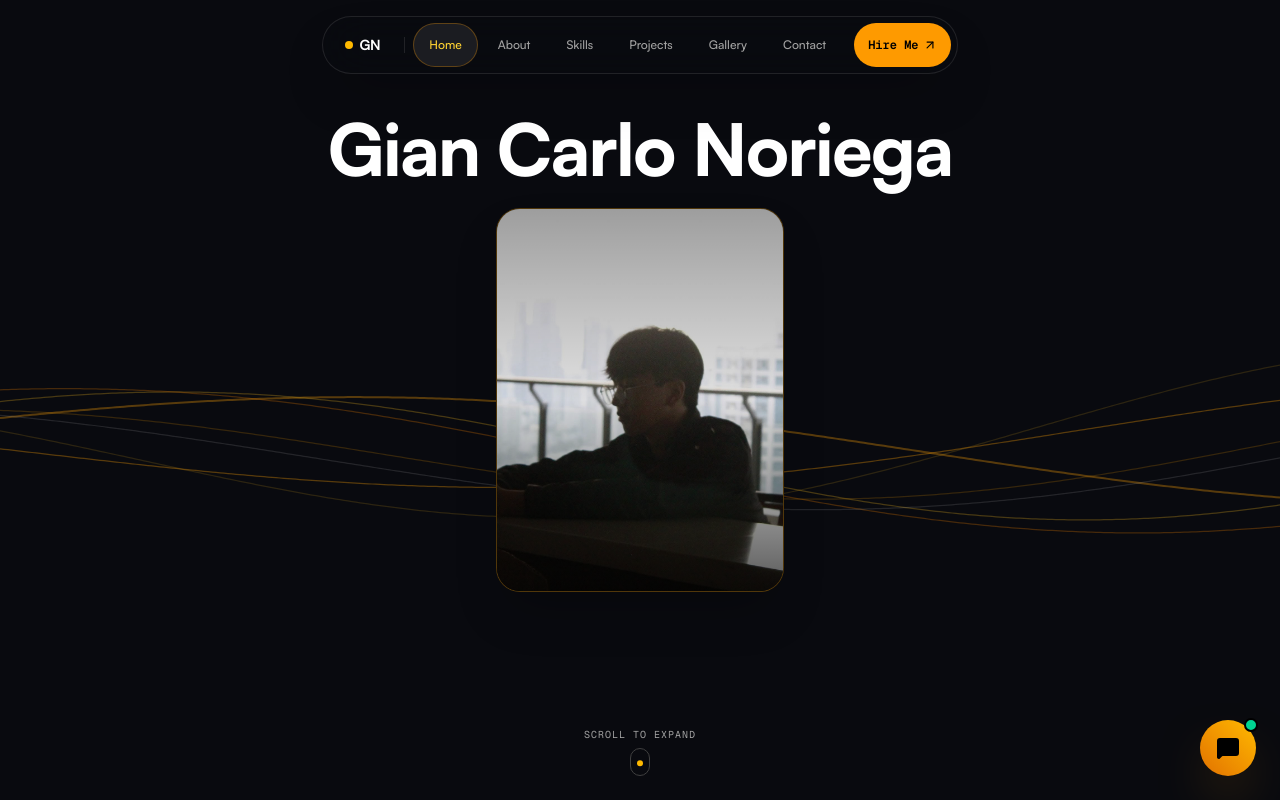
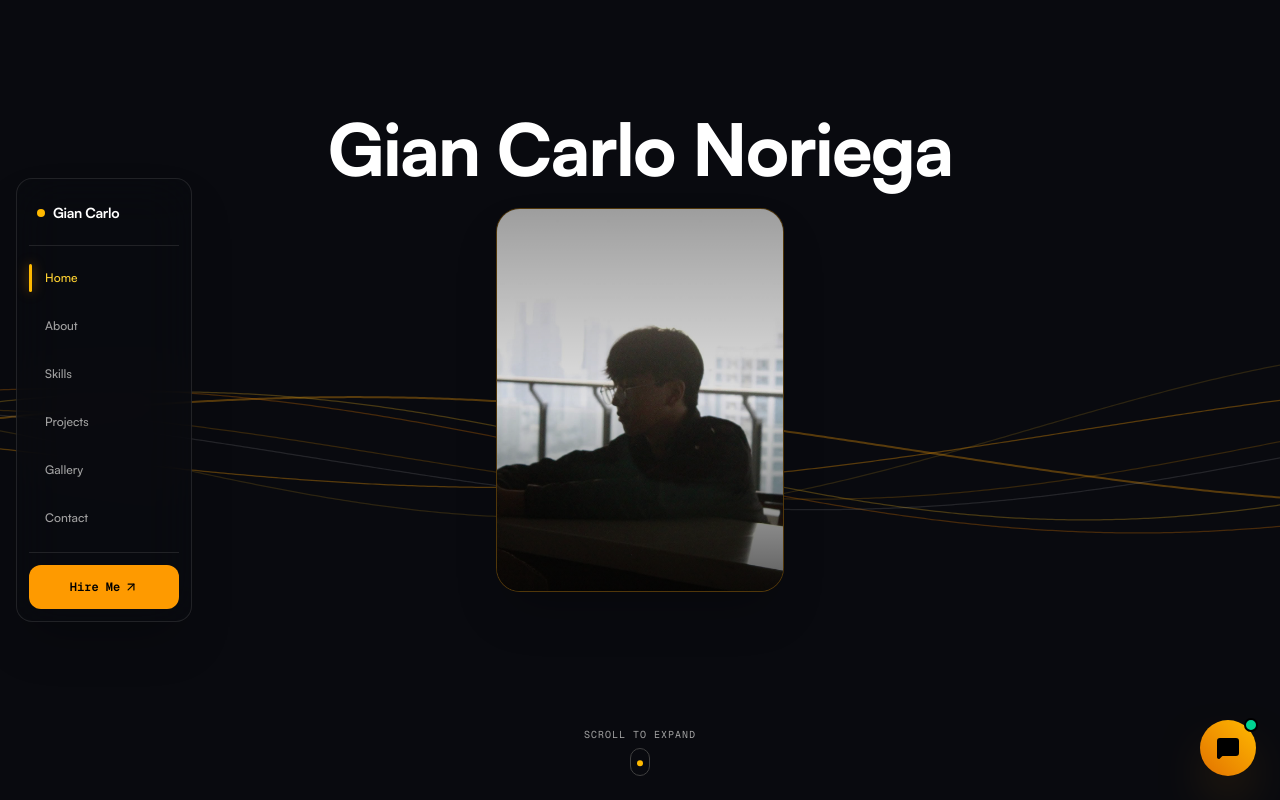
Before and after one commit to frogrest/Portfolio, a React (Vite) app: page / in a window 1280 px wide. Shown: the top 800 px of the page. Built offline with nearby package versions, Linux system fonts and the light colour scheme.

Commit message:
feat(nav): replace top pill with a persistent left rail on desktop, keep drawer menu below xl

```diff
--- a/src/App.tsx
+++ b/src/App.tsx
@@ -21,6 +21,7 @@ export const App: React.FC = () => {
         <DotField />
 
         {/* Structured Sections Container with Consistent Spacing & Rhythm */}
+        <div className="xl:pl-44">
           <div className="max-w-6xl mx-auto px-4 sm:px-6 space-y-28 sm:space-y-36 relative z-10 pt-16 sm:pt-24">
             {/* 4. Profile / About Section with ProfileCard */}
             <About />
@@ -44,6 +45,7 @@ export const App: React.FC = () => {
             <Contact />
           </div>
         </div>
+      </div>
     </MainLayout>
   );
 };
--- a/src/components/react-bits/StaggeredMenu.tsx
+++ b/src/components/react-bits/StaggeredMenu.tsx
@@ -75,24 +75,25 @@ export const StaggeredMenu: React.FC<{ items?: NavItem[]; className?: string }>
 
   return (
     <header className={`fixed top-4 left-0 right-0 z-50 flex justify-center px-4 pointer-events-none ${className}`}>
-      {/* Desktop Navigation Floating Pill */}
+      {/* Desktop Left Rail Navigation */}
+      <div className="hidden xl:flex fixed left-4 top-1/2 -translate-y-1/2 z-50 pointer-events-auto">
         <motion.nav
           aria-label="Main Navigation"
-        initial={prefersReduced ? { opacity: 0 } : { opacity: 0, y: -28, filter: "blur(14px)" }}
-        animate={prefersReduced ? { opacity: 1 } : { opacity: 1, y: 0, filter: "blur(0px)" }}
+          initial={prefersReduced ? { opacity: 0 } : { opacity: 0, x: -24, filter: "blur(12px)" }}
+          animate={prefersReduced ? { opacity: 1 } : { opacity: 1, x: 0, filter: "blur(0px)" }}
           transition={{ duration: 0.7, ease: [0.16, 1, 0.3, 1], delay: 0.3 }}
-        className="hidden md:flex items-center gap-1 p-1.5 rounded-full bg-[#090a0f]/80 backdrop-blur-xl border border-white/10 shadow-2xl pointer-events-auto transition-colors hover:border-amber-500/30"
+          className="w-44 flex flex-col gap-1 p-3 rounded-2xl bg-[#090a0f]/80 backdrop-blur-xl border border-white/10 shadow-2xl transition-colors hover:border-amber-500/30"
         >
           <a
             href="#hero"
             onClick={(e) => handleNavClick(e, "#hero")}
-          className="px-4 py-2 text-sm font-bold tracking-tight text-white flex items-center gap-1.5 rounded-full hover:text-amber-400 transition-[color,transform] active:scale-95 min-h-[44px]"
+            className="flex items-center gap-2 px-2 py-2 rounded-lg text-white hover:text-amber-400 transition-[color,transform] active:scale-95 min-h-[44px]"
           >
             <span className="w-2 h-2 rounded-full bg-amber-400 animate-pulse" />
-          <span>GN</span>
+            <span className="font-bold text-sm tracking-tight">Gian Carlo</span>
           </a>
 
-        <div className="h-4 w-[1px] bg-white/10 mx-1" />
+          <div className="h-[1px] bg-white/10 my-1.5" />
 
           {items.map((item) => {
             const id = item.href.replace("#", "");
@@ -103,14 +104,14 @@ export const StaggeredMenu: React.FC<{ items?: NavItem[]; className?: string }>
                 key={item.label}
                 href={item.href}
                 onClick={(e) => handleNavClick(e, item.href)}
-              className={`relative px-4 py-2 text-xs font-medium rounded-full transition-[color,background-color,transform] active:scale-95 min-h-[44px] flex items-center justify-center ${
-                isActive ? "text-amber-300" : "text-neutral-400 hover:text-white"
+                className={`relative pl-4 pr-3 py-2.5 text-xs font-medium rounded-lg flex items-center transition-[color,background-color,transform] active:scale-[0.98] min-h-[44px] ${
+                  isActive ? "text-amber-300" : "text-neutral-400 hover:text-white hover:bg-white/5"
                 }`}
               >
                 {isActive && (
                   <motion.span
-                  layoutId="active-pill"
-                  className="absolute inset-0 rounded-full bg-white/[0.08] border border-amber-500/30 -z-10"
+                    layoutId="active-rail"
+                    className="absolute left-0 top-0 bottom-0 my-2 w-[3px] rounded-full bg-amber-400 shadow-[0_0_12px_rgba(245,158,11,0.6)]"
                     transition={{ type: "spring", stiffness: 500, damping: 40, mass: 0.8 }}
                   />
                 )}
@@ -119,18 +120,21 @@ export const StaggeredMenu: React.FC<{ items?: NavItem[]; className?: string }>
             );
           })}
 
+          <div className="h-[1px] bg-white/10 my-2" />
+
           <a
             href="mailto:giannoriega4everything@gmail.com"
-          className="group ml-2 px-3.5 py-2 text-xs font-semibold rounded-full bg-amber-500 text-black hover:bg-amber-400 transition-[background-color,transform] active:scale-95 font-mono flex items-center gap-1 min-h-[44px]"
+            className="group w-full py-2.5 px-3 rounded-xl bg-amber-500 text-black hover:bg-amber-400 text-xs font-semibold font-mono flex items-center justify-center gap-1 transition-[background-color,transform] active:scale-95 min-h-[44px]"
           >
             <span>Hire Me</span>
             <ArrowUpRight className="w-3.5 h-3.5 transition-transform group-hover:translate-x-0.5 group-hover:-translate-y-0.5" />
           </a>
         </motion.nav>
+      </div>
 
-      {/* Mobile Top Bar with Staggered Menu Trigger */}
+      {/* Mobile / Tablet Top Bar with Staggered Menu Trigger */}
       <motion.div
-        className="md:hidden w-full flex items-center justify-between pointer-events-auto"
+        className="xl:hidden w-full flex items-center justify-between pointer-events-auto"
         initial={prefersReduced ? { opacity: 0 } : { opacity: 0, y: -16 }}
         animate={{ opacity: 1, y: 0 }}
         transition={{ duration: 0.4, ease: [0.16, 1, 0.3, 1], delay: 0.1 }}
@@ -160,7 +164,7 @@ export const StaggeredMenu: React.FC<{ items?: NavItem[]; className?: string }>
         </button>
       </motion.div>
 
-      {/* Mobile Drawer with Staggered Entrance & Exit Animations */}
+      {/* Mobile / Tablet Drawer with Staggered Entrance & Exit Animations */}
       <AnimatePresence>
         {isOpen && (
           <motion.div
@@ -173,7 +177,7 @@ export const StaggeredMenu: React.FC<{ items?: NavItem[]; className?: string }>
             }
             transition={{ duration: 0.28, ease: [0.16, 1, 0.3, 1] }}
             style={{ transformOrigin: "top" }}
-            className="md:hidden fixed inset-x-4 top-20 p-6 rounded-2xl bg-[#090a0f]/95 backdrop-blur-2xl border border-amber-500/20 shadow-2xl pointer-events-auto flex flex-col gap-2 z-50"
+            className="xl:hidden fixed inset-x-4 top-20 p-6 rounded-2xl bg-[#090a0f]/95 backdrop-blur-2xl border border-amber-500/20 shadow-2xl pointer-events-auto flex flex-col gap-2 z-50"
           >
             <div className="flex items-center justify-between pb-3 border-b border-white/10 mb-2">
               <span className="font-mono text-xs text-neutral-400 uppercase tracking-widest">Navigation</span>
```
Lines whose indentation alone changed are shown as unchanged.
